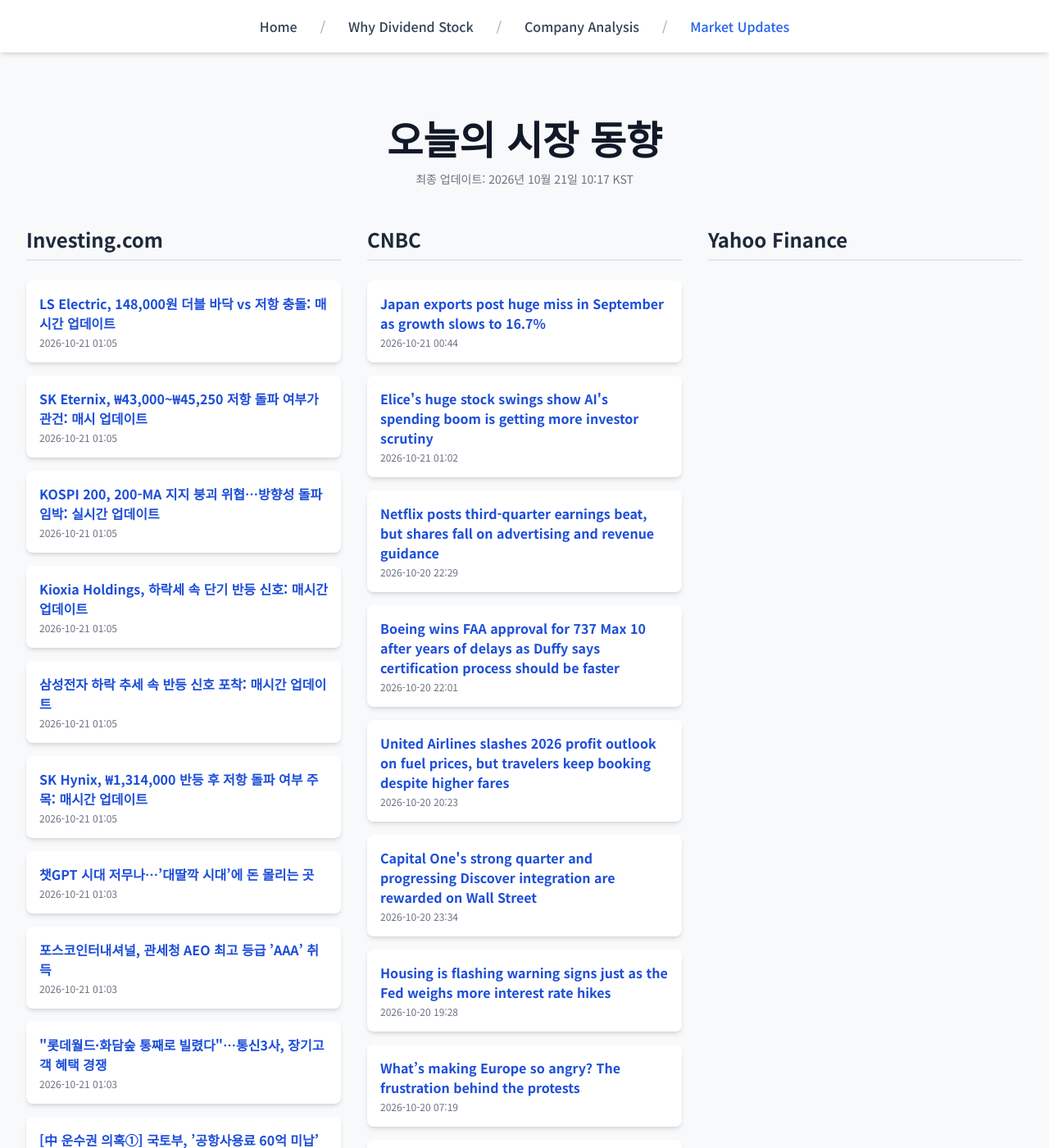
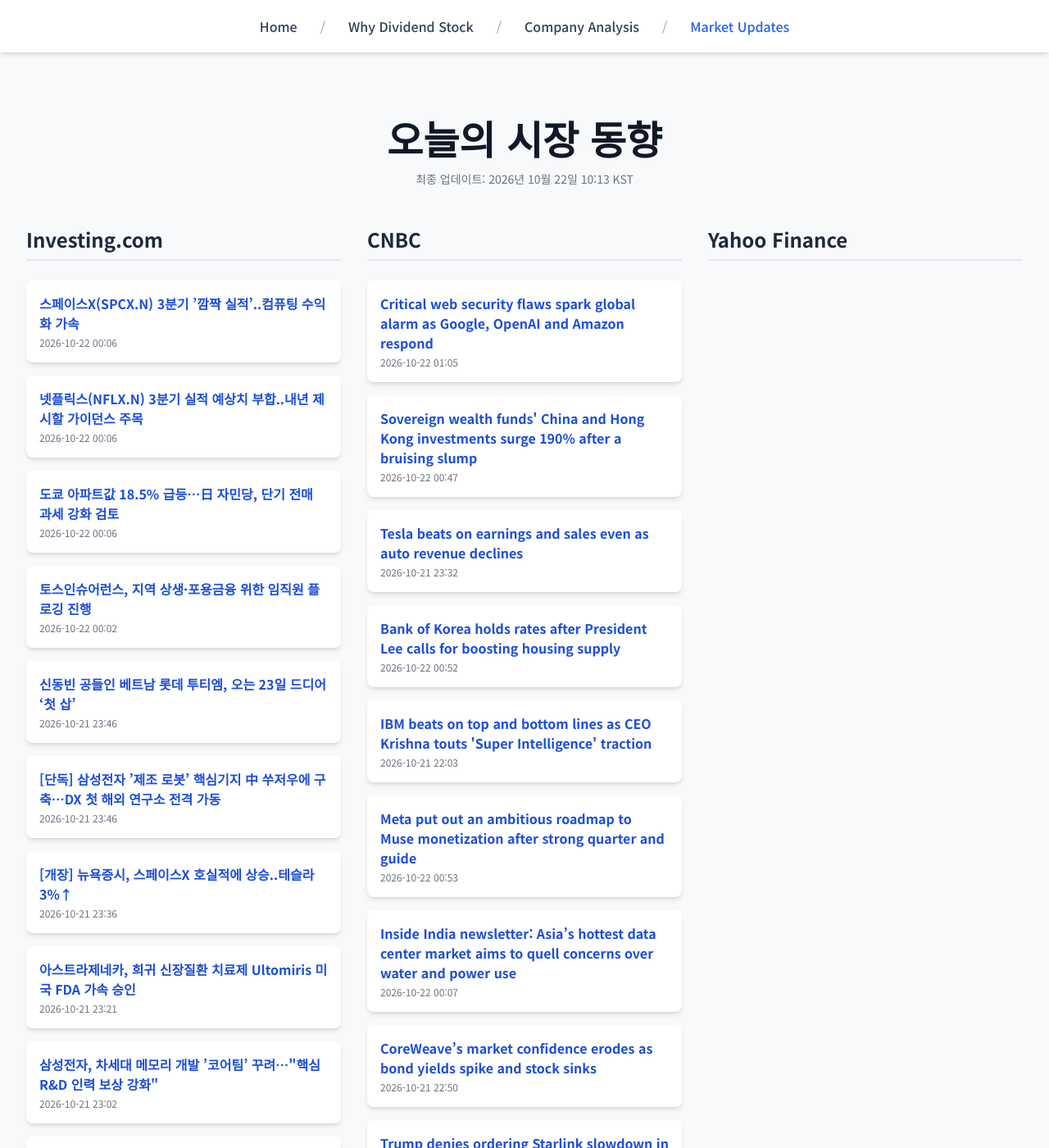
Before and after one commit to Kay-Hwang/my-company-analysis, a Jekyll site: the page built from market-updates.html, in a window 1280 px wide and 1400 px high. Shown: the whole window at 82% size. Built offline with Jekyll 4.4.1, drawn with Linux system fonts in a browser that asks for light colours; nearby versions of some CDN libraries; a script that is not in the unit is left out; some of the changed text lies outside the part shown.

Commit message:
Update daily data

```diff
--- a/_data/latest_data.json
+++ b/_data/latest_data.json
@@ -1,128 +1,128 @@
 {
-  "lastUpdated": "2026년 10월 21일 10:17 KST",
+  "lastUpdated": "2026년 10월 22일 10:13 KST",
   "news": {
     "investing": [
       {
-        "title": "LS Electric, 148,000원 더블 바닥 vs 저항 충돌: 매시간 업데이트",
-        "link": "https://kr.investing.com/news/stock-market-news/article-93CH-2130739",
-        "pubDate": "2026-10-21 01:05:44",
-        "summary": "LS Electric, 148,000원 더블 바닥 vs 저항 충돌: 매시간 업데이트"
+        "title": "스페이스X(SPCX.N) 3분기 ’깜짝 실적’..컴퓨팅 수익화 가속",
+        "link": "https://kr.investing.com/news/stock-market-news/article-2136222",
+        "pubDate": "2026-10-22 00:06:21",
+        "summary": "스페이스X(SPCX.N) 3분기 ’깜짝 실적’..컴퓨팅 수익화 가속"
       },
       {
-        "title": "SK Eternix, ₩43,000~₩45,250 저항 돌파 여부가 관건: 매시 업데이트",
-        "link": "https://kr.investing.com/news/stock-market-news/article-93CH-2130738",
-        "pubDate": "2026-10-21 01:05:19",
-        "summary": "SK Eternix, ₩43,000~₩45,250 저항 돌파 여부가 관건: 매시 업데이트"
+        "title": "넷플릭스(NFLX.N) 3분기 실적 예상치 부합..내년 제시할 가이던스 주목",
+        "link": "https://kr.investing.com/news/stock-market-news/article-2136220",
+        "pubDate": "2026-10-22 00:06:20",
+        "summary": "넷플릭스(NFLX.N) 3분기 실적 예상치 부합..내년 제시할 가이던스 주목"
       },
       {
-        "title": "KOSPI 200, 200-MA 지지 붕괴 위협…방향성 돌파 임박: 실시간 업데이트",
-        "link": "https://kr.investing.com/news/stock-market-news/article-93CH-2130736",
-        "pubDate": "2026-10-21 01:05:16",
-        "summary": "KOSPI 200, 200-MA 지지 붕괴 위협…방향성 돌파 임박: 실시간 업데이트"
+        "title": "도쿄 아파트값 18.5% 급등…日 자민당, 단기 전매 과세 강화 검토",
+        "link": "https://kr.investing.com/news/stock-market-news/article-2136219",
+        "pubDate": "2026-10-22 00:06:18",
+        "summary": "도쿄 아파트값 18.5% 급등…日 자민당, 단기 전매 과세 강화 검토"
       },
       {
-        "title": "Kioxia Holdings, 하락세 속 단기 반등 신호: 매시간 업데이트",
-        "link": "https://kr.investing.com/news/stock-market-news/article-93CH-2130737",
-        "pubDate": "2026-10-21 01:05:12",
-        "summary": "Kioxia Holdings, 하락세 속 단기 반등 신호: 매시간 업데이트"
+        "title": "토스인슈어런스, 지역 상생·포용금융 위한 임직원 플로깅 진행",
+        "link": "https://kr.investing.com/news/stock-market-news/article-2136223",
+        "pubDate": "2026-10-22 00:02:48",
+        "summary": "토스인슈어런스, 지역 상생·포용금융 위한 임직원 플로깅 진행"
       },
       {
-        "title": "삼성전자 하락 추세 속 반등 신호 포착: 매시간 업데이트",
-        "link": "https://kr.investing.com/news/stock-market-news/article-93CH-2130734",
-        "pubDate": "2026-10-21 01:05:11",
-        "summary": "삼성전자 하락 추세 속 반등 신호 포착: 매시간 업데이트"
+        "title": "신동빈 공들인 베트남 롯데 투티엠, 오는 23일 드디어 ‘첫 삽’",
+        "link": "https://kr.investing.com/news/stock-market-news/article-2136208",
+        "pubDate": "2026-10-21 23:46:14",
+        "summary": "신동빈 공들인 베트남 롯데 투티엠, 오는 23일 드디어 ‘첫 삽’"
       },
       {
-        "title": "SK Hynix, ₩1,314,000 반등 후 저항 돌파 여부 주목: 매시간 업데이트",
-        "link": "https://kr.investing.com/news/stock-market-news/article-93CH-2130735",
-        "pubDate": "2026-10-21 01:05:09",
-        "summary": "SK Hynix, ₩1,314,000 반등 후 저항 돌파 여부 주목: 매시간 업데이트"
+        "title": "[단독] 삼성전자 ’제조 로봇’ 핵심기지 中 쑤저우에 구축…DX 첫 해외 연구소 전격 가동",
+        "link": "https://kr.investing.com/news/stock-market-news/article-2136206",
+        "pubDate": "2026-10-21 23:46:12",
+        "summary": "[단독] 삼성전자 ’제조 로봇’ 핵심기지 中 쑤저우에 구축…DX 첫 해외 연구소 전격 가동"
       },
       {
-        "title": "챗GPT 시대 저무나…’대딸깍 시대’에 돈 몰리는 곳",
-        "link": "https://kr.investing.com/news/stock-market-news/article-2134211",
-        "pubDate": "2026-10-21 01:03:22",
-        "summary": "챗GPT 시대 저무나…’대딸깍 시대’에 돈 몰리는 곳"
+        "title": "[개장] 뉴욕증시, 스페이스X 호실적에 상승..테슬라 3%↑",
+        "link": "https://kr.investing.com/news/stock-market-news/article-2136202",
+        "pubDate": "2026-10-21 23:36:40",
+        "summary": "[개장] 뉴욕증시, 스페이스X 호실적에 상승..테슬라 3%↑"
       },
       {
-        "title": "포스코인터내셔널, 관세청 AEO 최고 등급 ’AAA’ 취득",
-        "link": "https://kr.investing.com/news/stock-market-news/article-2134201",
-        "pubDate": "2026-10-21 01:03:18",
-        "summary": "포스코인터내셔널, 관세청 AEO 최고 등급 ’AAA’ 취득"
+        "title": "아스트라제네카, 희귀 신장질환 치료제 Ultomiris 미국 FDA 가속 승인",
+        "link": "https://kr.investing.com/news/stock-market-news/article-93CH-2136199",
+        "pubDate": "2026-10-21 23:21:45",
+        "summary": "아스트라제네카, 희귀 신장질환 치료제 Ultomiris 미국 FDA 가속 승인"
       },
       {
-        "title": "\"롯데월드·화담숲 통째로 빌렸다\"…통신3사, 장기고객 혜택 경쟁",
-        "link": "https://kr.investing.com/news/stock-market-news/article-2134210",
-        "pubDate": "2026-10-21 01:03:15",
-        "summary": "\"롯데월드·화담숲 통째로 빌렸다\"…통신3사, 장기고객 혜택 경쟁"
+        "title": "삼성전자, 차세대 메모리 개발 ’코어팀’ 꾸려…\"핵심 R&D 인력 보상 강화\"",
+        "link": "https://kr.investing.com/news/stock-market-news/article-2136193",
+        "pubDate": "2026-10-21 23:02:45",
+        "summary": "삼성전자, 차세대 메모리 개발 ’코어팀’ 꾸려…\"핵심 R&D 인력 보상 강화\""
       },
       {
-        "title": "[中 운수권 의혹①] 국토부, ’공항사용료 60억 미납’ 파라타에 주요 노선 배분",
-        "link": "https://kr.investing.com/news/stock-market-news/article-2134212",
-        "pubDate": "2026-10-21 01:02:10",
-        "summary": "[中 운수권 의혹①] 국토부, ’공항사용료 60억 미납’ 파라타에 주요 노선 배분"
+        "title": "[서학개미 안테나] AI 에이전트가 은행 해킹까지 자동화…클로드·그록 악용한 사이버 범죄",
+        "link": "https://kr.investing.com/news/stock-market-news/article-2136194",
+        "pubDate": "2026-10-21 23:02:07",
+        "summary": "[서학개미 안테나] AI 에이전트가 은행 해킹까지 자동화…클로드·그록 악용한 사이버 범죄"
       }
     ],
     "cnbc": [
       {
-        "title": "Japan exports post huge miss in September as growth slows to 16.7%",
-        "link": "https://www.cnbc.com/2026/10/21/japan-trade-exports-semiconductor-yen.html",
-        "pubDate": "Wed, 21 Oct 2026 00:44:16 GMT",
-        "summary": "Japan's imports grew 18.9%, also missing expectations of 19.6% from Reuters."
+        "title": "Critical web security flaws spark global alarm as Google, OpenAI and Amazon respond",
+        "link": "https://www.cnbc.com/2026/10/22/php-google-openai-and-amazon-cyber.html",
+        "pubDate": "Thu, 22 Oct 2026 01:05:15 GMT",
+        "summary": "Critical PHP security flaws trigger global warnings as Google, OpenAI and Amazon respond to potential cyber threats."
       },
       {
-        "title": "Elice's huge stock swings show AI's spending boom is getting more investor scrutiny",
-        "link": "https://www.cnbc.com/2026/10/21/ai-boom-spending-profit.html",
-        "pubDate": "Wed, 21 Oct 2026 01:02:36 GMT",
-        "summary": "The AI boom is entering a more unforgiving phase, as investors question whether the billions poured into data centers will translate into sustainable profits."
+        "title": "Sovereign wealth funds' China and Hong Kong investments surge 190% after a bruising slump",
+        "link": "https://www.cnbc.com/2026/10/22/sovereign-wealth-funds-china-hong-kong.html",
+        "pubDate": "Thu, 22 Oct 2026 00:47:38 GMT",
+        "summary": "Sovereign wealth funds are pouring billions of dollars back into China after a sharp investment slump."
       },
       {
-        "title": "Netflix posts third-quarter earnings beat, but shares fall on advertising and revenue guidance",
-        "link": "https://www.cnbc.com/2026/10/20/netflix-nflx-earnings-q3-2026.html",
-        "pubDate": "Tue, 20 Oct 2026 22:29:45 GMT",
-        "summary": "Wall Street and investors will be looking for Netflix to provide additional details about the company's strategy following recent organizational changes"
+        "title": "Tesla beats on earnings and sales even as auto revenue declines",
+        "link": "https://www.cnbc.com/2026/10/21/tesla-tsla-q3-2026-earnings-report.html",
+        "pubDate": "Wed, 21 Oct 2026 23:32:04 GMT",
+        "summary": "Tesla reported better-than-expected third-quarter results."
       },
       {
-        "title": "Boeing wins FAA approval for 737 Max 10 after years of delays as Duffy says certification process should be faster",
-        "link": "https://www.cnbc.com/2026/10/20/boeing-737-max-10-certification.html",
-        "pubDate": "Tue, 20 Oct 2026 22:01:11 GMT",
-        "summary": "The 737 Max 10, the largest model in the family, was set to start flying in 2020, but increased scrutiny and other safety issues delayed its certification."
+        "title": "Bank of Korea holds rates after President Lee calls for boosting housing supply",
+        "link": "https://www.cnbc.com/2026/10/22/bok-rate-decision-seoul-property.html",
+        "pubDate": "Thu, 22 Oct 2026 00:52:13 GMT",
+        "summary": "Economists polled by Reuters had forecast the Bank of Korea to hold rates."
       },
       {
-        "title": "United Airlines slashes 2026 profit outlook on fuel prices, but travelers keep booking despite higher fares",
-        "link": "https://www.cnbc.com/2026/10/20/united-airlines-ual-3q-2026-earnings.html",
-        "pubDate": "Tue, 20 Oct 2026 20:23:58 GMT",
-        "summary": "United Airlines cut its profit outlook for the year as fuel prices continued to climb."
+        "title": "IBM beats on top and bottom lines as CEO Krishna touts 'Super Intelligence' traction",
+        "link": "https://www.cnbc.com/2026/10/21/ibm-q3-earnings-report-2026.html",
+        "pubDate": "Wed, 21 Oct 2026 22:03:37 GMT",
+        "summary": "CEO Arvind Krishna indicated that IBM is helping clients in artificial intelligence."
       },
       {
-        "title": "Capital One's strong quarter and progressing Discover integration are rewarded on Wall Street",
-        "link": "https://www.cnbc.com/investingclub/2026/10/20/capital-one-strong-quarter-and-progressing-discover-integration-are-rewarded.html",
-        "pubDate": "Tue, 20 Oct 2026 23:34:14 GMT",
-        "summary": "Stronger net interest income and credit performance were the stars of the bank's earnings."
+        "title": "Meta put out an ambitious roadmap to Muse monetization after strong quarter and guide",
+        "link": "https://www.cnbc.com/investingclub/2026/10/21/meta-put-out-an-ambitious-roadmap-to-muse-monetization-after-strong-quarter-and-guide.html",
+        "pubDate": "Thu, 22 Oct 2026 00:53:01 GMT",
+        "summary": "Investors liked what they saw."
       },
       {
-        "title": "Housing is flashing warning signs just as the Fed weighs more interest rate hikes",
-        "link": "https://www.cnbc.com/2026/10/20/housing-mortgage-rates-real-estate-federal-reserve.html",
-        "pubDate": "Tue, 20 Oct 2026 19:28:43 GMT",
-        "summary": "Housing data deteriorated further in September, according to separate reports Tuesday."
+        "title": "Inside India newsletter: Asia’s hottest data center market aims to quell concerns over water and power use",
+        "link": "https://www.cnbc.com/2026/10/22/india-data-center-google-amazon.html",
+        "pubDate": "Thu, 22 Oct 2026 00:07:48 GMT",
+        "summary": "India is grappling with growing public anger against data centers that pose a threat to its ambitions to host the whole world's data."
       },
       {
-        "title": "What’s making Europe so angry? The frustration behind the protests",
-        "link": "https://www.cnbc.com/2026/10/20/france-protests-europe-cost-living-violence.html",
-        "pubDate": "Tue, 20 Oct 2026 07:19:16 GMT",
-        "summary": "Protests broke out in France and several European countries as people railed against living costs, poor schooling conditions, and a housing crisis."
+        "title": "CoreWeave’s market confidence erodes as bond yields spike and stock sinks",
+        "link": "https://www.cnbc.com/2026/10/21/coreweaves-market-confidence-erodes-as-bond-yields-spike-stock-sinks.html",
+        "pubDate": "Wed, 21 Oct 2026 22:50:35 GMT",
+        "summary": "CoreWeave shares are down 29% in October, and the spreads in its credit default swaps are widening."
       },
       {
-        "title": "France to deploy military as it braces for fresh unrest this weekend",
-        "link": "https://www.cnbc.com/2026/10/20/france-protests-curfews-macron-gulf-trip.html",
-        "pubDate": "Tue, 20 Oct 2026 15:01:38 GMT",
-        "summary": "France will deploy Sentinelle troops for Saturday's protests, Interior Minister Laurent Nuñez said."
+        "title": "Trump denies ordering Starlink slowdown in Ukraine, says he doesn't know who did",
+        "link": "https://www.cnbc.com/2026/10/21/trump-starlink-ukraine-elon-musk.html",
+        "pubDate": "Wed, 21 Oct 2026 21:48:02 GMT",
+        "summary": "Asked if Elon Musk ordered the slowdown, Trump said, \"I don't know who did it, but I was not involved.\""
       },
       {
-        "title": "Trump sued over 50% tariffs on Canada in latest trade challenge",
-        "link": "https://www.cnbc.com/2026/10/20/trump-tariffs-canada-section-338-lawsuit.html",
-        "pubDate": "Tue, 20 Oct 2026 18:06:13 GMT",
-        "summary": "A new lawsuit challenges President Donald Trump's tariffs on a range of Canadian goods using Section 338 of the Tariff Act of 1930."
+        "title": "Mortgage rates drop for the first time in 2 months, but demand still falls further",
+        "link": "https://www.cnbc.com/2026/10/21/mortgage-rates-drop-for-the-first-time-in-2-months-but-demand-falls.html",
+        "pubDate": "Wed, 21 Oct 2026 13:13:48 GMT",
+        "summary": "Mortgage rates finally came down a little, but borrowers are still having trouble getting into the housing market."
       }
     ],
     "yahoo": []
```
